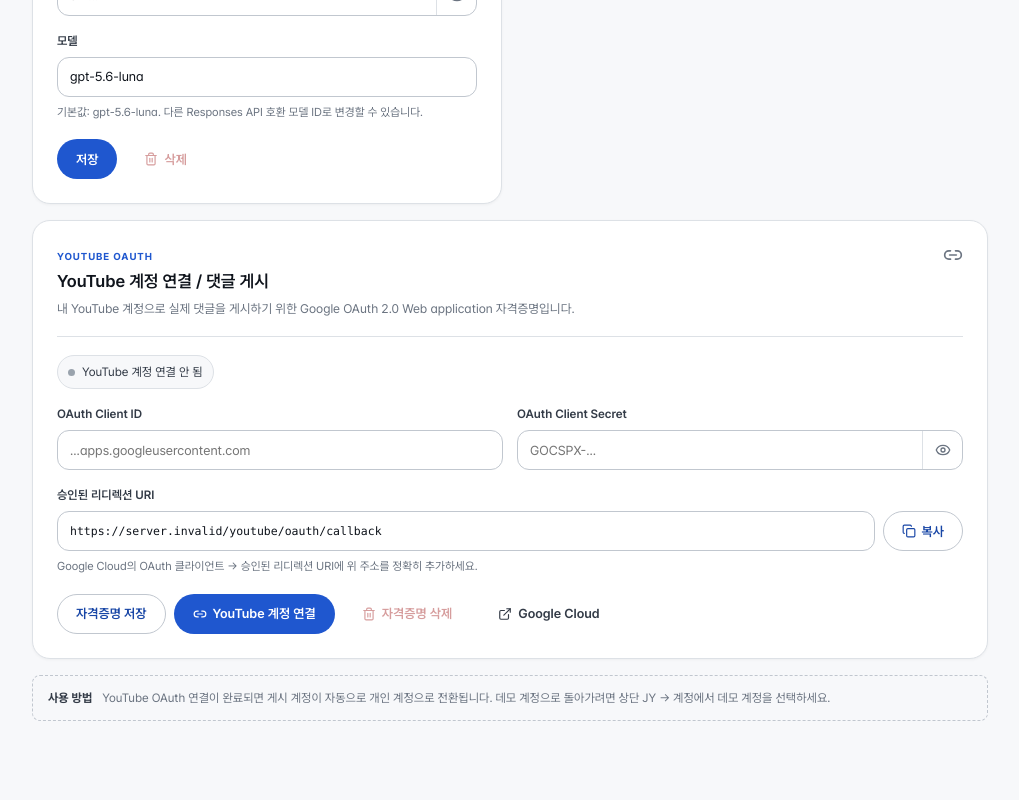
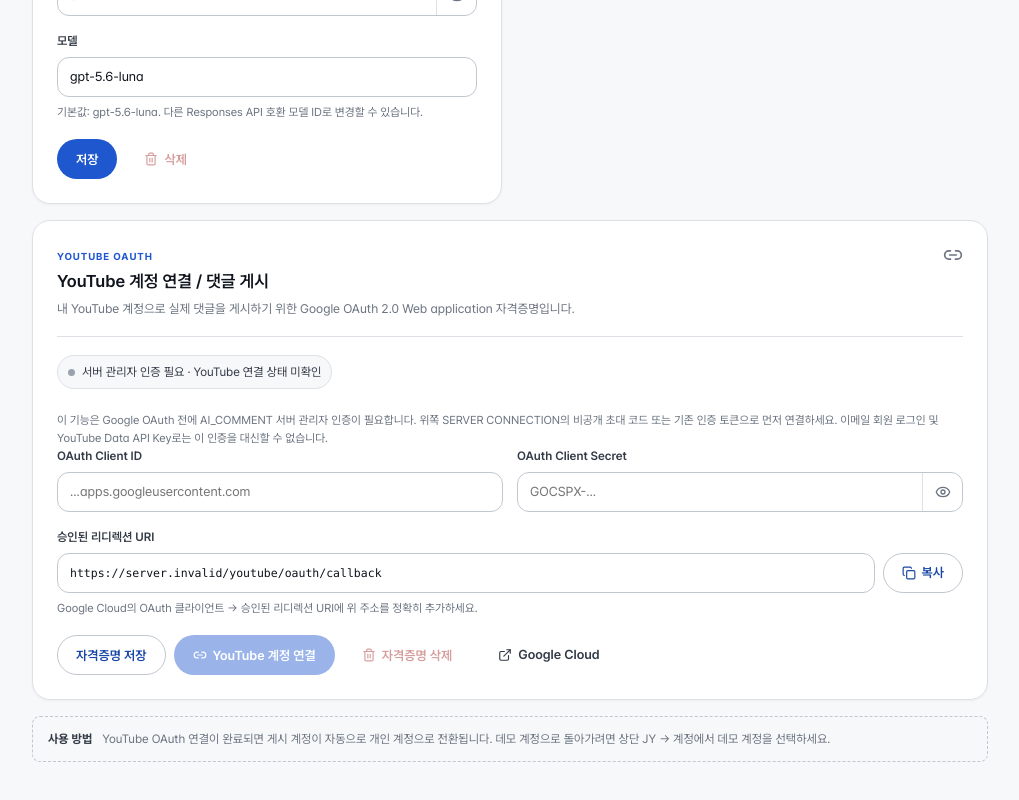
Before and after one commit to JiYun1101/AI_COMMENT, a React (Vite) app in the folder frontend/: page /account/connect in a window 1280 px wide. Shown: the part 1042-1842 px from the top of the page, without its empty margins (256-1275 px from the left). Built offline with nearby package versions, Linux system fonts and the light colour scheme; no server answers.

Commit message:
fix(oauth): gate Google OAuth on owner pairing and show actionable auth prerequisite

```diff
--- a/frontend/src/pages/AccountPage.tsx
+++ b/frontend/src/pages/AccountPage.tsx
@@ -63,11 +63,22 @@
       .then(() => setApiStatus('online'))
       .catch(() => setApiStatus('offline'));
     verifyServerConnection()
-      .then((result) => setServerStatus(result.connected ? 'connected' : 'disconnected'))
-      .catch(() => setServerStatus('disconnected'));
-    getYouTubeOAuthStatus()
-      .then(setOauthStatus)
-      .catch(() => setOauthStatus(null));
+      .then(async (result) => {
+        setServerStatus(result.connected ? 'connected' : 'disconnected');
+        // This is a protected owner endpoint. Do not call it while unauthenticated
+        // and then misleadingly render 'not connected' for a 401 response.
+        if (result.connected) {
+          try {
+            setOauthStatus(await getYouTubeOAuthStatus());
+          } catch {
+            setOauthStatus(null);
+          }
+        }
+      })
+      .catch(() => {
+        setServerStatus('disconnected');
+        setOauthStatus(null);
+      });
   }, []);
 
   const pairServer = async () => {
@@ -91,7 +102,8 @@
     setServerBusy(true);
     setServerError(null);
     try {
-      await verifyServerConnection(serverToken);
+      const verified = await verifyServerConnection(serverToken);
+      if (!verified.connected) throw new Error('유효하지 않은 관리자 인증 토큰입니다.');
       setStoredApiAccessToken(serverToken);
       setServerStatus('connected');
       markSaved('server');
@@ -180,6 +192,10 @@
 
   const connectYouTube = async () => {
     setOauthError(null);
+    if (serverStatus !== 'connected') {
+      setOauthError('YouTube OAuth 연결 전에 먼저 위쪽 SERVER CONNECTION에서 관리자 서버 인증을 완료해주세요.');
+      return;
+    }
     setOauthBusy(true);
     let popup: Window | null = null;
     try {
@@ -406,8 +422,17 @@
 
               <div className="oauth-status-row">
                 <span className={`oauth-status-dot${oauthStatus?.authorized ? ' connected' : ''}`} />
-                <span>{oauthStatus?.authorized ? 'YouTube 계정 연결됨' : 'YouTube 계정 연결 안 됨'}</span>
+                <span>{serverStatus !== 'connected'
+                  ? '서버 관리자 인증 필요 · YouTube 연결 상태 미확인'
+                  : oauthStatus?.authorized ? 'YouTube 계정 연결됨' : 'YouTube 계정 연결 안 됨'}</span>
               </div>
+              {serverStatus !== 'connected' && (
+                <p className="account-field-note" role="status">
+                  이 기능은 Google OAuth 전에 AI_COMMENT 서버 관리자 인증이 필요합니다.
+                  위쪽 SERVER CONNECTION의 비공개 초대 코드 또는 기존 인증 토큰으로 먼저 연결하세요.
+                  이메일 회원 로그인 및 YouTube Data API Key로는 이 인증을 대신할 수 없습니다.
+                </p>
+              )}
 
               <div className="oauth-fields">
                 <div>
@@ -464,7 +489,7 @@
                     연결 해제
                   </button>
                 ) : (
-                  <button type="button" className="btn primary" onClick={connectYouTube} disabled={oauthBusy}>
+                  <button type="button" className="btn primary" onClick={connectYouTube} disabled={oauthBusy || serverStatus !== 'connected'}>
                     {oauthBusy ? <LoaderCircle size={14} className="spin" /> : <Link2 size={14} />}
                     YouTube 계정 연결
                   </button>
```
